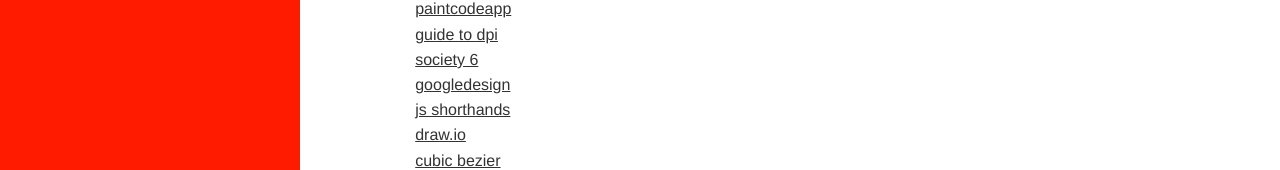
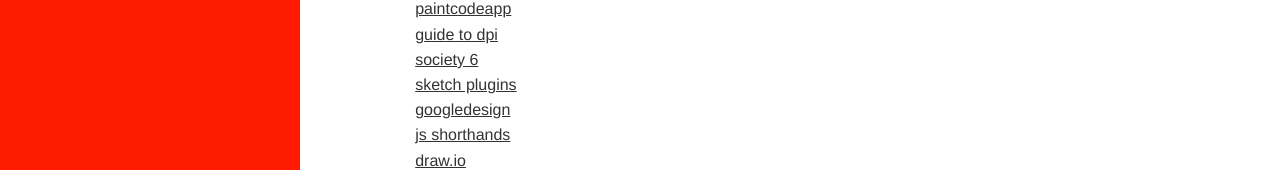
Before and after one commit to mattiapazienti/mattiapazienti.github.io, a plain HTML site: page index.html in a window 1280 px wide. Shown: the part 632-802 px from the top of the page. Drawn offline with nearby package versions, Linux system fonts and the light colour scheme; a web font is replaced by a local one.

Commit message:
Update index.html

```diff
--- a/index.html
+++ b/index.html
@@ -237,6 +237,7 @@
                     <li><a href="https://www.paintcodeapp.com" target="_blank"> paintcodeapp</a></li>
                     <li><a href="http://sebastien-gabriel.com/designers-guide-to-dpi/" target="_blank"> guide to dpi</a></li>
                     <li><a href="https://society6.com" target="_blank"> society 6</a></li>
+	            <li><a href="http://blog.stephengates.com/2016/03/17/the-10-best-sketch-plug-ins/" target="_blank">sketch plugins</a></li>
                     <li><a href="https://design.google.com/" target="_blank"> googledesign</a></li>
                     <li><a href="https://www.sitepoint.com/shorthand-javascript-techniques/" target="_blank"> js shorthands</a></li>
                     <li><a href="https://www.draw.io" target="_blank"> draw.io</a></li>
```
